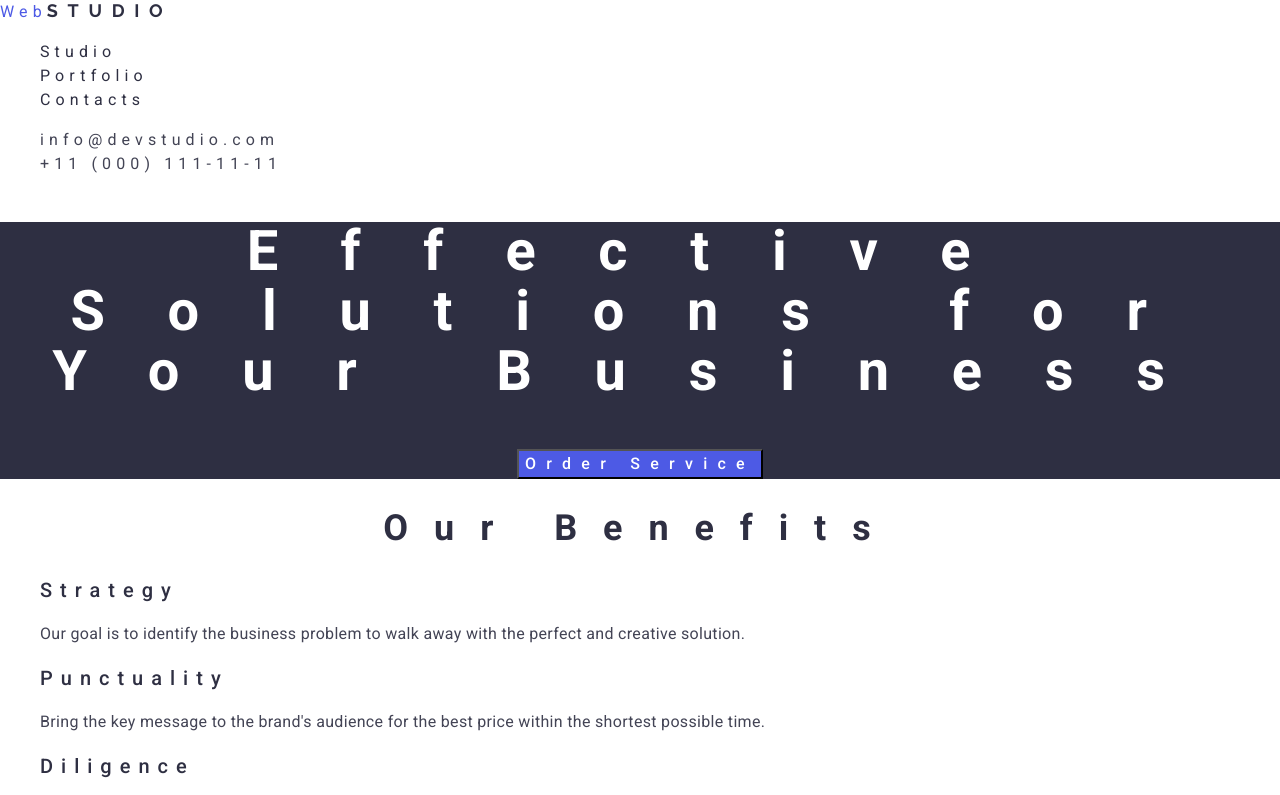
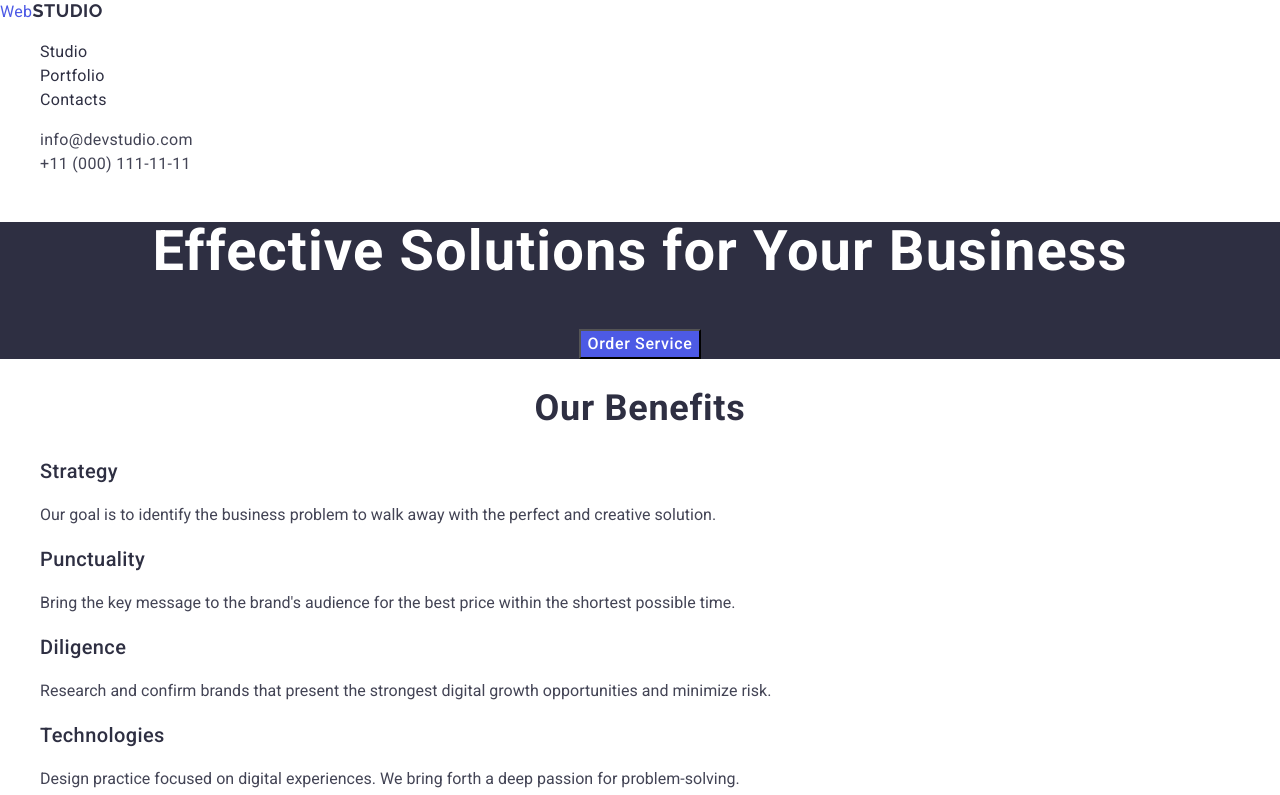
Before and after one commit to shpylovyi1007/goit-markup-hw-02, a plain HTML site: page index.html in a window 1280 px wide. Shown: the top 795 px of the page. Drawn offline with nearby package versions, Linux system fonts and the light colour scheme.

Commit message:
Update styles.css

```diff
--- a/css/styles.css
+++ b/css/styles.css
@@ -4,7 +4,7 @@ body {
   background-color: #fff;
   font-size: 16px;
   line-height: 1.5;
-  letter-spacing: 0.32em;
+  letter-spacing: 0.32px;
 }
 
 .caption {
@@ -13,7 +13,7 @@ body {
   font-size: 56px;
   font-weight: 700;
   line-height: 1.07;
-  letter-spacing: 1.12em;
+  letter-spacing: 1.12px;
 }
 
 h2 {
@@ -22,7 +22,7 @@ h2 {
   font-size: 36px;
   font-weight: 700;
   line-height: 1.11;
-  letter-spacing: 0.72em;
+  letter-spacing: 0.72px;
   text-transform: capitalize;
 }
 
@@ -31,13 +31,13 @@ h2 {
   font-size: 20px;
   font-weight: 500;
   line-height: 1.2;
-  letter-spacing: 0.4em;
+  letter-spacing: 0.4px;
 }
 
 .text {
   font-size: 16px;
   line-height: 1.5;
-  letter-spacing: 0.02em;
+  letter-spacing: 0.02px;
   color: #434455;
 }
 .btn {
@@ -47,7 +47,7 @@ h2 {
   color: #fff;
   font-weight: 500;
   line-height: 1.5;
-  letter-spacing: 0.64em;
+  letter-spacing: 0.64px;
 }
 
 .btn:hover,
@@ -66,7 +66,7 @@ h2 {
   font-size: 18px;
   font-weight: 500;
   line-height: 1.17;
-  letter-spacing: 0.54em;
+  letter-spacing: 0.54px;
   text-transform: uppercase;
 }
 
@@ -119,7 +119,7 @@ ul {
   font-size: 18px;
   font-weight: 500;
   line-height: 1.17;
-  letter-spacing: 0.54em;
+  letter-spacing: 0.54px;
   text-transform: uppercase;
 }
 
```
